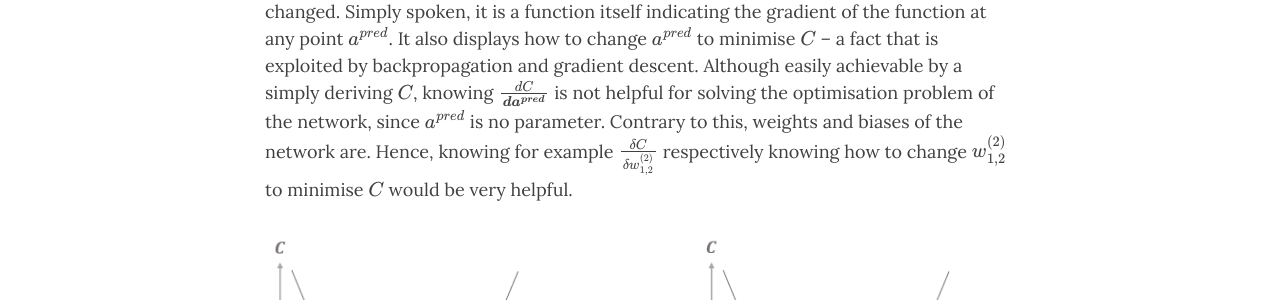
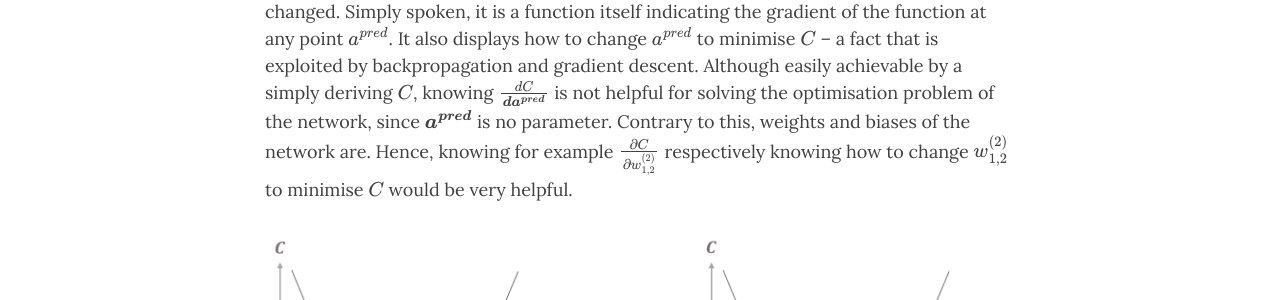
Before and after one commit to m-petersen/vinpetersen.github.io, a Jekyll site: the page built from _posts/2018-11-25-a-guided-tour-through-a-convolutional-neural-network-part-3.md, in a window 1280 px wide and 900 px high, scrolled down 2122 px. Shown: the part 152-452 px from the top of the window. Built offline with Jekyll 4.4.1, drawn with Linux system fonts in a browser that asks for light colours; nearby versions of some CDN libraries; formulas are drawn with MathJax 3.

Commit message:
Update 2018-11-25-a-guided-tour-through-a-convolutional-neural-network-part-3.md

```diff
--- a/_posts/2018-11-25-a-guided-tour-through-a-convolutional-neural-network-part-3.md
+++ b/_posts/2018-11-25-a-guided-tour-through-a-convolutional-neural-network-part-3.md
@@ -25,7 +25,7 @@
 
 Obviously, a minimum is available, defining the value of $$𝐶$$ to reach via learning the model parameters. Backpropagation and gradient descent are the processes that achieve this descent resulting in an optimisation of the prediction results. How is explained using the fully-connected layer as an example in an iconic and simplified manner.
 
-Before discussing both, some preliminaries considering the mathematical background are necessary. A derivative of the cross-entropy function $$𝐶$$ with respect to $$\boldsymbol{a^{pred}}$$ is denoted by $$\frac{dC}{\boldsymbol{da^{pred}}}$$ or alternatively $$C'(\boldsymbol{a^{pred}})$$ and describes to what degree $$𝐶$$ changes if $$a^{pred}$$ is changed. Simply spoken, it is a function itself indicating the gradient of the function at any point $$a^{pred}$$. It also displays how to change  $$a^{pred}$$ to minimise $$C$$ – a fact that is exploited by backpropagation and gradient descent. Although easily achievable by a simply deriving $$𝐶$$, knowing $$\frac{dC}{\boldsymbol{da^{pred}}}$$ is not helpful for solving the optimisation problem of the network, since $$a^{pred}$$ is no parameter. Contrary to this, weights and biases of the network are. Hence, knowing for example $$\frac{\delta C}{\delta w_{1,2}^{(2)}}$$ respectively knowing how to change $$w_{1,2}^{(2)}$$ to minimise $$𝐶$$ would be very helpful.
+Before discussing both, some preliminaries considering the mathematical background are necessary. A derivative of the cross-entropy function $$𝐶$$ with respect to $$\boldsymbol{a^{pred}}$$ is denoted by $$\frac{dC}{\boldsymbol{da^{pred}}}$$ or alternatively $$C'(\boldsymbol{a^{pred}})$$ and describes to what degree $$𝐶$$ changes if $$a^{pred}$$ is changed. Simply spoken, it is a function itself indicating the gradient of the function at any point $$a^{pred}$$. It also displays how to change  $$a^{pred}$$ to minimise $$C$$ – a fact that is exploited by backpropagation and gradient descent. Although easily achievable by a simply deriving $$𝐶$$, knowing $$\frac{dC}{\boldsymbol{da^{pred}}}$$ is not helpful for solving the optimisation problem of the network, since $$\boldsymbol{a^{pred}}$$ is no parameter. Contrary to this, weights and biases of the network are. Hence, knowing for example $$\frac{∂C}{∂w_{1,2}^{(2)}}$$ respectively knowing how to change $$w_{1,2}^{(2)}$$ to minimise $$𝐶$$ would be very helpful.
 
 ![backprop.png]({{site.baseurl}}/img/backprop.png)
 *Figure 7. Backpropagation*
```
